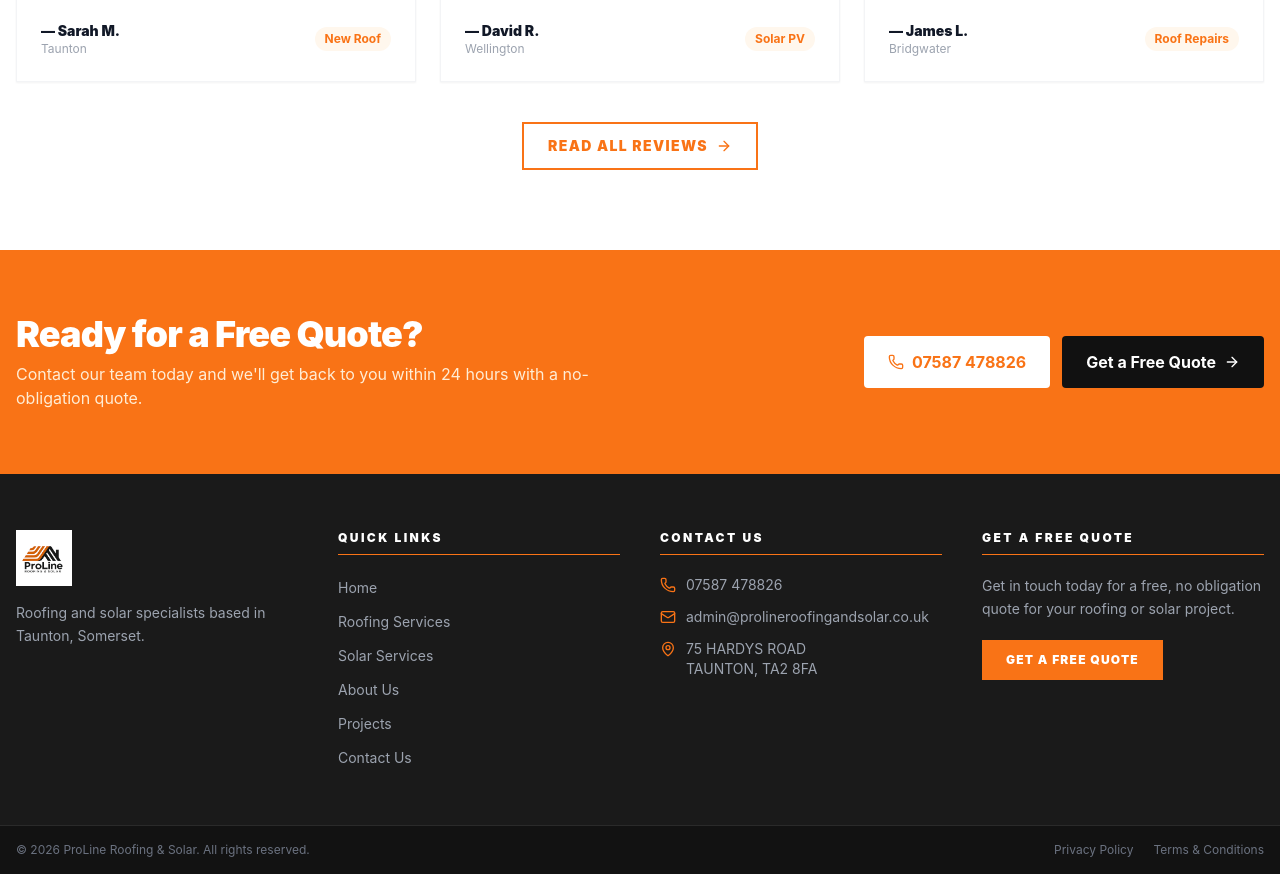
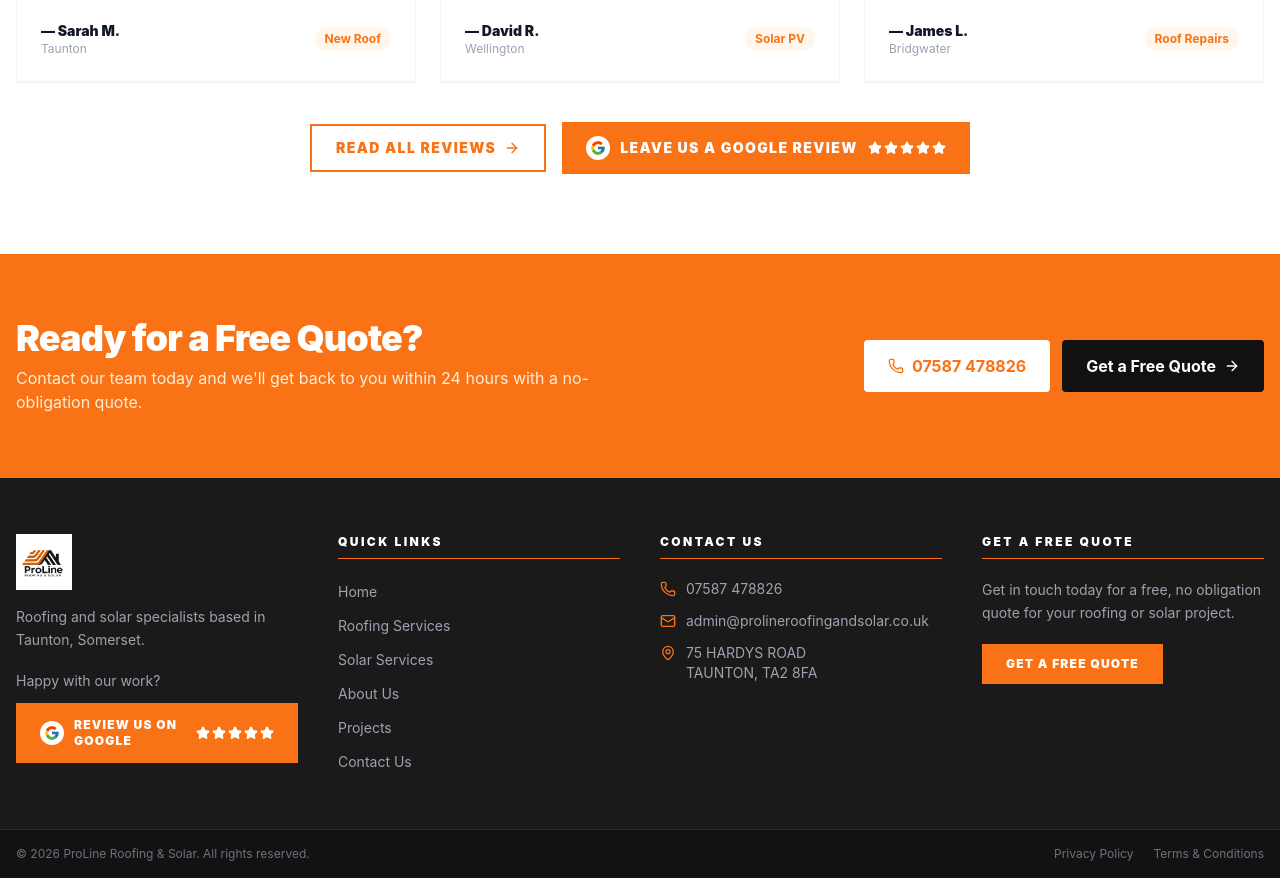
Before and after one commit to Prolineroofingandsolar/proline-roofing, a Next.js app: page / in a window 1280 px wide. Shown: the part 3942-4820 px from the top of the page. Built offline with nearby package versions, Linux system fonts and the light colour scheme.

Commit message:
Add prominent Google review buttons to homepage, footer and reviews page

```diff
--- a/app/page.tsx
+++ b/app/page.tsx
@@ -6,6 +6,7 @@ import {
   CheckCircle, Star, Phone, ArrowRight, MapPin, ChevronDown,
 } from "lucide-react";
 import CTASection from "@/components/CTASection";
+import GoogleReviewButton from "@/components/GoogleReviewButton";
 import AnimatedSection from "@/components/AnimatedSection";
 import CountUp from "@/components/CountUp";
 import CoverageMap from "@/components/CoverageMap";
@@ -374,9 +375,12 @@ export default function HomePage() {
           </div>
 
           <AnimatedSection className="text-center mt-10">
-            <Link href="/reviews" className="inline-flex items-center gap-2 border-2 border-[#f97316] text-[#f97316] font-black text-sm uppercase tracking-widest px-6 py-3 hover:bg-[#f97316] hover:text-white transition-all">
-              Read All Reviews <ArrowRight className="w-4 h-4" />
-            </Link>
+            <div className="flex flex-col sm:flex-row items-center justify-center gap-4">
+              <Link href="/reviews" className="inline-flex items-center gap-2 border-2 border-[#f97316] text-[#f97316] font-black text-sm uppercase tracking-widest px-6 py-3 hover:bg-[#f97316] hover:text-white transition-all">
+                Read All Reviews <ArrowRight className="w-4 h-4" />
+              </Link>
+              <GoogleReviewButton variant="solid" label="Leave us a Google Review" className="px-6 py-3" />
+            </div>
           </AnimatedSection>
         </div>
       </section>
--- a/app/reviews/page.tsx
+++ b/app/reviews/page.tsx
@@ -3,6 +3,8 @@ import Link from "next/link";
 import { Star, ArrowRight, ExternalLink } from "lucide-react";
 import CTASection from "@/components/CTASection";
 import AnimatedSection from "@/components/AnimatedSection";
+import GoogleReviewButton from "@/components/GoogleReviewButton";
+import { FACEBOOK_REVIEW_URL, BARK_REVIEW_URL } from "@/lib/links";
 import { client } from "@/sanity/client";
 
 export const metadata: Metadata = {
@@ -164,16 +166,9 @@ export default async function ReviewsPage() {
             <p className="text-gray-900 font-black text-xl uppercase mb-2">Had a great experience?</p>
             <p className="text-gray-500 text-sm mb-8">Leave us a review on your preferred platform — it really helps!</p>
             <div className="flex flex-col sm:flex-row items-center justify-center gap-4">
+              <GoogleReviewButton variant="solid" label="Google Review" className="w-full sm:w-auto justify-center" />
               <a
-                href="https://www.google.com/search?q=ProLine+Roofing+Solar+Taunton"
-                target="_blank"
-                rel="noopener noreferrer"
-                className="inline-flex items-center gap-2 bg-[#f97316] hover:bg-[#e8650f] text-white font-black px-6 py-3 uppercase tracking-widest text-sm transition-all hover:scale-105 w-full sm:w-auto justify-center"
-              >
-                <ExternalLink className="w-4 h-4" /> Google Review
-              </a>
-              <a
-                href="https://www.facebook.com/prolineroofingandsolar"
+                href={FACEBOOK_REVIEW_URL}
                 target="_blank"
                 rel="noopener noreferrer"
                 className="inline-flex items-center gap-2 bg-[#1877F2] hover:bg-[#1464d2] text-white font-black px-6 py-3 uppercase tracking-widest text-sm transition-all hover:scale-105 w-full sm:w-auto justify-center"
@@ -181,7 +176,7 @@ export default async function ReviewsPage() {
                 <ExternalLink className="w-4 h-4" /> Facebook Review
               </a>
               <a
-                href="https://www.bark.com/en/gb/company/proline-roofing--solar/"
+                href={BARK_REVIEW_URL}
                 target="_blank"
                 rel="noopener noreferrer"
                 className="inline-flex items-center gap-2 bg-[#1a1a1a] hover:bg-black text-white font-black px-6 py-3 uppercase tracking-widest text-sm transition-all hover:scale-105 w-full sm:w-auto justify-center"
--- a/components/Footer.tsx
+++ b/components/Footer.tsx
@@ -1,6 +1,7 @@
 import Link from "next/link";
 import { Phone, Mail, MapPin } from "lucide-react";
 import Logo from "./Logo";
+import GoogleReviewButton from "./GoogleReviewButton";
 
 const quickLinks = [
   { label: "Home", href: "/" },
@@ -22,6 +23,8 @@ export default function Footer() {
             <p className="text-gray-400 text-sm leading-relaxed mt-4">
               Roofing and solar specialists based in Taunton, Somerset.
             </p>
+            <p className="text-gray-400 text-sm mt-5 mb-3">Happy with our work?</p>
+            <GoogleReviewButton variant="solid" label="Review us on Google" className="text-xs px-5 py-3" />
           </div>
 
           {/* Col 2 – Quick Links */}
--- /dev/null
+++ b/components/GoogleReviewButton.tsx
@@ -0,0 +1,55 @@
+import { Star } from "lucide-react";
+import { GOOGLE_REVIEW_URL } from "@/lib/links";
+
+/* Google "G" logo mark */
+function GoogleG({ className = "w-4 h-4" }: { className?: string }) {
+  return (
+    <svg viewBox="0 0 48 48" className={className} aria-hidden="true">
+      <path fill="#FFC107" d="M43.611 20.083H42V20H24v8h11.303c-1.649 4.657-6.08 8-11.303 8-6.627 0-12-5.373-12-12s5.373-12 12-12c3.059 0 5.842 1.154 7.961 3.039l5.657-5.657C34.046 6.053 29.268 4 24 4 12.955 4 4 12.955 4 24s8.955 20 20 20 20-8.955 20-20c0-1.341-.138-2.65-.389-3.917z" />
+      <path fill="#FF3D00" d="M6.306 14.691l6.571 4.819C14.655 15.108 18.961 12 24 12c3.059 0 5.842 1.154 7.961 3.039l5.657-5.657C34.046 6.053 29.268 4 24 4 16.318 4 9.656 8.337 6.306 14.691z" />
+      <path fill="#4CAF50" d="M24 44c5.166 0 9.86-1.977 13.409-5.192l-6.19-5.238C29.211 35.091 26.715 36 24 36c-5.202 0-9.619-3.317-11.283-7.946l-6.522 5.025C9.505 39.556 16.227 44 24 44z" />
+      <path fill="#1976D2" d="M43.611 20.083H42V20H24v8h11.303c-.792 2.237-2.231 4.166-4.087 5.571l.003-.002 6.19 5.238C36.971 39.205 44 34 44 24c0-1.341-.138-2.65-.389-3.917z" />
+    </svg>
+  );
+}
+
+interface GoogleReviewButtonProps {
+  /** "solid" (orange, default), "white", or "outline" */
+  variant?: "solid" | "white" | "outline";
+  label?: string;
+  className?: string;
+}
+
+export default function GoogleReviewButton({
+  variant = "solid",
+  label = "Leave us a Google Review",
+  className = "",
+}: GoogleReviewButtonProps) {
+  const base =
+    "inline-flex items-center gap-2.5 font-black uppercase tracking-widest text-sm px-6 py-3.5 transition-all hover:scale-105";
+
+  const variants: Record<string, string> = {
+    solid: "bg-[#f97316] hover:bg-[#e8650f] text-white",
+    white: "bg-white text-[#1a1a1a] hover:bg-gray-100 border border-gray-200",
+    outline: "border-2 border-[#f97316] text-[#f97316] hover:bg-[#f97316] hover:text-white",
+  };
+
+  return (
+    <a
+      href={GOOGLE_REVIEW_URL}
+      target="_blank"
+      rel="noopener noreferrer"
+      className={`${base} ${variants[variant]} ${className}`}
+    >
+      <span className="bg-white rounded-full p-1 flex items-center justify-center">
+        <GoogleG className="w-4 h-4" />
+      </span>
+      {label}
+      <span className="flex gap-0.5">
+        {[...Array(5)].map((_, i) => (
+          <Star key={i} className="w-3.5 h-3.5 fill-current" />
+        ))}
+      </span>
+    </a>
+  );
+}
--- /dev/null
+++ b/lib/links.ts
@@ -0,0 +1,25 @@
+/**
+ * Central place for ProLine's external links.
+ *
+ * 👉 GOOGLE_REVIEW_URL — this is the "leave us a review" link used by the
+ *    review buttons across the site (homepage, footer, reviews page).
+ *
+ *    To get YOUR direct review link (the one that opens the review box
+ *    instantly — much better than a search):
+ *      1. Go to your Google Business Profile (business.google.com).
+ *      2. Click "Ask for reviews" / "Get more reviews".
+ *      3. Copy the short link Google gives you (looks like https://g.page/r/XXXX/review).
+ *    OR, if you know your Place ID, use:
+ *      https://search.google.com/local/writereview?placeid=YOUR_PLACE_ID
+ *
+ *    Until you paste the real link below, the buttons fall back to a Google
+ *    search for your business so they still work.
+ */
+export const GOOGLE_REVIEW_URL =
+  "https://www.google.com/search?q=ProLine+Roofing+Solar+Taunton";
+
+export const FACEBOOK_REVIEW_URL =
+  "https://www.facebook.com/prolineroofingandsolar/reviews";
+
+export const BARK_REVIEW_URL =
+  "https://www.bark.com/en/gb/company/proline-roofing--solar/";
```
